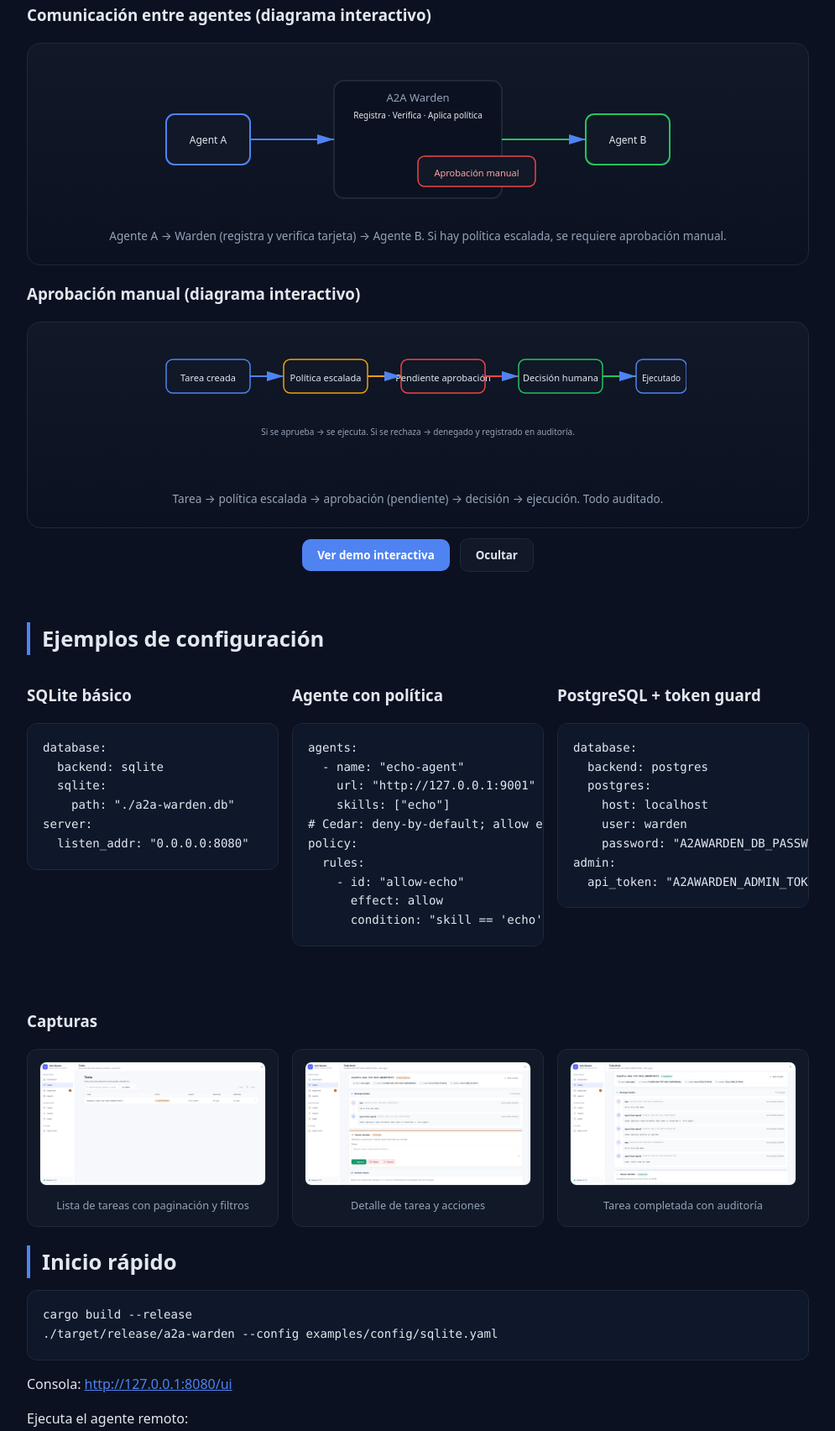
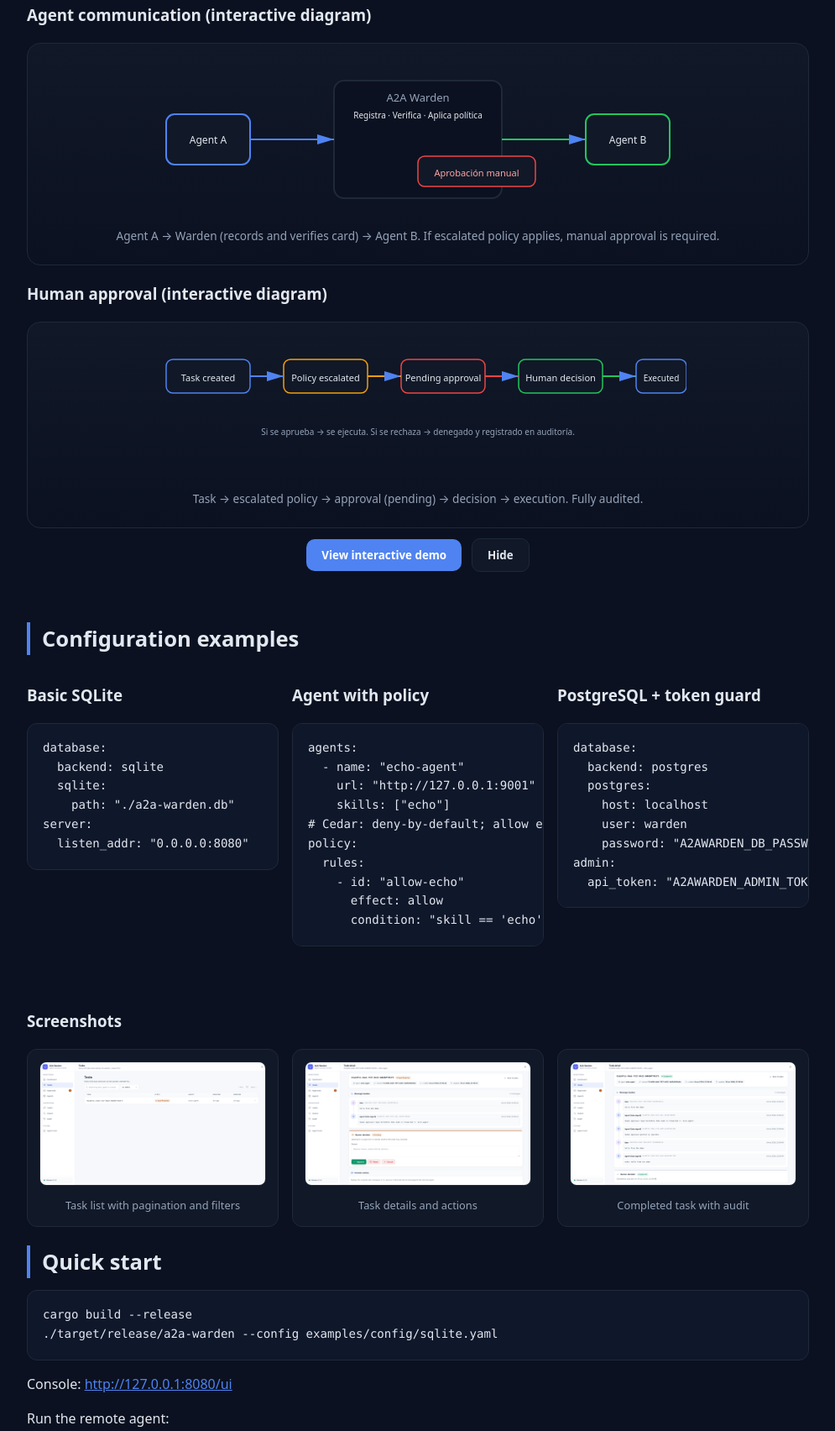
Before and after one commit to jpenren/a2a-warden, an Astro site in the folder site/: page / in a window 1280 px wide. Shown: the part 1008-2712 px from the top of the page at 84% size, without its empty margins (142-1137 px from the left). Built offline with nearby package versions, Linux system fonts and the light colour scheme; Astro itself is replaced by a stand-in of ours.

Commit message:
chore: site updated

```diff
--- a/site/src/pages/index.astro
+++ b/site/src/pages/index.astro
@@ -6,7 +6,7 @@ layout: "../layouts/Layout.astro"
 <head>
 <meta charset="UTF-8"/>
 <meta name="viewport" content="width=device-width"/>
-<title>A2A Warden — Intermediario para agentes A2A</title>
+<title>A2A Warden — Trusted intermediary for agent communication</title>
 <style is:global>
 :root{--bg:#0b1120;--surface:#111827;--text:#e2e8f0;--muted:#94a3b8;--accent:#4f83f1;--accent2:#22c55e;--danger:#ef4444;--border:#1f2937;--radius:16px}
 *{box-sizing:border-box}
@@ -45,7 +45,7 @@ footer{text-align:center;color:var(--muted);padding:40px 0;font-size:.85rem;bord
 <div class="container">
 <header>
   <h1>A2A Warden</h1>
-  <p class="lead">Intermediario de confianza entre agentes A2A. Registra tráfico, verifica tarjetas firmadas, aplica políticas Cedar, y permite supervisión humana — todo en un executable.</p>
+  <p class="lead">A2A Warden acts as a trusted hub-and-spoke intermediary. Records traffic, verifies signed Agent Cards, applies Cedar policies, enables human supervision — all in one executable.</p>
   <div class="menu">
     <a href="#caracteristicas">Características</a>
     <a href="#casos">Casos de uso</a>
@@ -54,8 +54,8 @@ footer{text-align:center;color:var(--muted);padding:40px 0;font-size:.85rem;bord
   </div>
 </header>
 
-<section id="caracteristicas">
-  <h2>Características</h2>
+<section id="features">
+  <h2>Features</h2>
   <div class="grid">
     <div class="card"><h3>Reproducción y reenvío</h3><p>Mensajes con <code>message_id</code> corregido para replay/resend sin perder identidad.</p><span class="tag">A2A</span></div>
     <div class="card"><h3>Tráfico en vivo</h3><p>Feed activo con UUID completo, JSON y formato de tiempo real; activa solo con click.</p><span class="tag green">Live</span></div>
@@ -66,10 +66,10 @@ footer{text-align:center;color:var(--muted);padding:40px 0;font-size:.85rem;bord
   </div>
 </section>
 
-<section id="casos">
-  <h2>Casos de uso interactivos</h2>
+<section id="use-cases">
+  <h2>Interactive use cases</h2>
 
-  <h3>Comunicación entre agentes (diagrama interactivo)</h3>
+  <h3>Agent communication (interactive diagram)</h3>
   <div class="diagram" role="img" aria-label="Diagrama de comunicación entre agentes">
     <svg viewBox="0 0 640 180" xmlns="http://www.w3.org/2000/svg" style="max-width:640px">
       <rect x="20" y="60" width="100" height="60" rx="10" fill="#111827" stroke="#4f83f1" stroke-width="2"/>
@@ -85,22 +85,22 @@ footer{text-align:center;color:var(--muted);padding:40px 0;font-size:.85rem;bord
       <rect x="320" y="110" width="140" height="36" rx="8" fill="#111827" stroke="#ef4444" stroke-width="1.5"/>
       <text x="390" y="134" font-size="11" fill="#fca5a5" text-anchor="middle">Aprobación manual</text>
     </svg>
-    <div class="label">Agente A → Warden (registra y verifica tarjeta) → Agente B. Si hay política escalada, se requiere aprobación manual.</div>
+    <div class="label">Agent A → Warden (records and verifies card) → Agent B. If escalated policy applies, manual approval is required.</div>
   </div>
 
-  <h3>Aprobación manual (diagrama interactivo)</h3>
+  <h3>Human approval (interactive diagram)</h3>
   <div class="diagram" role="img" aria-label="Flujo de aprobación manual">
     <svg viewBox="0 0 640 160" xmlns="http://www.w3.org/2000/svg" style="max-width:640px">
       <rect x="20" y="20" width="100" height="40" rx="8" fill="#111827" stroke="#4f83f1" stroke-width="1.5"/>
-      <text x="70" y="46" font-size="11" fill="#e2e8f0" text-anchor="middle">Tarea creada</text>
+      <text x="70" y="46" font-size="11" fill="#e2e8f0" text-anchor="middle">Task created</text>
       <rect x="160" y="20" width="100" height="40" rx="8" fill="#111827" stroke="#f59e0b" stroke-width="1.5"/>
-      <text x="210" y="46" font-size="11" fill="#e2e8f0" text-anchor="middle">Política escalada</text>
+      <text x="210" y="46" font-size="11" fill="#e2e8f0" text-anchor="middle">Policy escalated</text>
       <rect x="300" y="20" width="100" height="40" rx="8" fill="#111827" stroke="#ef4444" stroke-width="1.5"/>
-      <text x="350" y="46" font-size="11" fill="#e2e8f0" text-anchor="middle">Pendiente aprobación</text>
+      <text x="350" y="46" font-size="11" fill="#e2e8f0" text-anchor="middle">Pending approval</text>
       <rect x="440" y="20" width="100" height="40" rx="8" fill="#111827" stroke="#22c55e" stroke-width="1.5"/>
-      <text x="490" y="46" font-size="11" fill="#e2e8f0" text-anchor="middle">Decisión humana</text>
+      <text x="490" y="46" font-size="11" fill="#e2e8f0" text-anchor="middle">Human decision</text>
       <rect x="580" y="20" width="60" height="40" rx="8" fill="#111827" stroke="#4f83f1" stroke-width="1.5"/>
-      <text x="610" y="46" font-size="10" fill="#e2e8f0" text-anchor="middle">Ejecutado</text>
+      <text x="610" y="46" font-size="10" fill="#e2e8f0" text-anchor="middle">Executed</text>
       <path d="M120 40 L160 40" stroke="#4f83f1" stroke-width="2" marker-end="url(#arrow2)"/>
       <path d="M260 40 L300 40" stroke="#f59e0b" stroke-width="2" marker-end="url(#arrow2)"/>
       <path d="M400 40 L440 40" stroke="#ef4444" stroke-width="2" marker-end="url(#arrow2)"/>
@@ -108,33 +108,33 @@ footer{text-align:center;color:var(--muted);padding:40px 0;font-size:.85rem;bord
       <defs><marker id="arrow2" markerWidth="10" markerHeight="10" refX="10" refY="3" orient="auto"><polygon points="0 0,10 3,0 6" fill="#4f83f1"/></marker></defs>
       <text x="320" y="110" font-size="10" fill="#94a3b8" text-anchor="middle">Si se aprueba → se ejecuta. Si se rechaza → denegado y registrado en auditoría.</text>
     </svg>
-    <div class="label">Tarea → política escalada → aprobación (pendiente) → decisión → ejecución. Todo auditado.</div>
+    <div class="label">Task → escalated policy → approval (pending) → decision → execution. Fully audited.</div>
   </div>
 
   <div class="interactive">
-    <button onclick="document.getElementById('demo-modal').style.display='flex'">Ver demo interactiva</button>
-    <button onclick="document.getElementById('demo-modal').style.display='none'" class="secondary">Ocultar</button>
+    <button onclick="document.getElementById('demo-modal').style.display='flex'">View interactive demo</button>
+    <button onclick="document.getElementById('demo-modal').style.display='none'" class="secondary">Hide</button>
   </div>
   <div id="demo-modal" style="display:none;background:rgba(11,17,32,.95);position:fixed;inset:0;z-index:50;align-items:center;justify-content:center;padding:20px;backdrop-filter:blur(8px)">
     <div style="background:var(--surface);border:1px solid var(--border);border-radius:var(--radius);padding:28px;max-width:560px;width:100%;box-shadow:0 20px 60px rgba(0,0,0,.4)">
       <h3 style="margin-top:0">Simulación: flujo con aprobación</h3>
-      <p><strong>Agente A</strong> envía una tarea <code>create-order</code> a <strong>Agent B</strong>. La política Cedar requiere aprobación para ese skill.</p>
+      <p><strong>Agent A</strong> sends a <code>create-order</code> task to <strong>Agent B</strong>. Cedar policy requires approval for that skill.</p>
       <pre><code>policy:
   rules:
     - id: "esc-order"
       effect: escalate
       condition: "skill == 'create-order' && targetAgent == 'delivery-agent'"</code></pre>
-      <p>Resultado: tarea en <span style="color:var(--danger)">pendiente aprobación</span>. El supervisor aprueba → se ejecuta y se registra en audit.</p>
+      <p>Result: task in <span style="color:var(--danger)">pending approval</span>. Supervisor approves → executed and audited.</p>
       <button onclick="document.getElementById('demo-modal').style.display='none'">Cerrar</button>
     </div>
   </div>
 </section>
 
 <section id="config">
-  <h2>Ejemplos de configuración</h2>
+  <h2>Configuration examples</h2>
   <div class="grid">
     <div>
-      <h3>SQLite básico</h3>
+      <h3>Basic SQLite</h3>
       <pre><code>database:
   backend: sqlite
   sqlite:
@@ -143,7 +143,7 @@ server:
   listen_addr: "0.0.0.0:8080"</code></pre>
     </div>
     <div>
-      <h3>Agente con política</h3>
+      <h3>Agent with policy</h3>
       <pre><code>agents:
   - name: "echo-agent"
     url: "http://127.0.0.1:9001"
@@ -169,28 +169,28 @@ admin:
   </div>
 </section>
 
-<section id="inicio">
-  <h3>Capturas</h3>
+<section id="quickstart">
+  <h3>Screenshots</h3>
   <div style="display:grid;gap:16px;grid-template-columns:repeat(auto-fit,minmax(260px,1fr))">
     <figure style="margin:0;background:var(--surface);border:1px solid var(--border);border-radius:12px;padding:14px;text-align:center">
       <img src="/assets/tasks.png" alt="Tasks" style="max-width:100%;border-radius:8px;border:1px solid var(--border)"/>
-      <figcaption style="font-size:.8rem;color:var(--muted);margin-top:8px">Lista de tareas con paginación y filtros</figcaption>
+      <figcaption style="font-size:.8rem;color:var(--muted);margin-top:8px">Task list with pagination and filters</figcaption>
     </figure>
     <figure style="margin:0;background:var(--surface);border:1px solid var(--border);border-radius:12px;padding:14px;text-align:center">
       <img src="/assets/task-details.png" alt="Task details" style="max-width:100%;border-radius:8px;border:1px solid var(--border)"/>
-      <figcaption style="font-size:.8rem;color:var(--muted);margin-top:8px">Detalle de tarea y acciones</figcaption>
+      <figcaption style="font-size:.8rem;color:var(--muted);margin-top:8px">Task details and actions</figcaption>
     </figure>
     <figure style="margin:0;background:var(--surface);border:1px solid var(--border);border-radius:12px;padding:14px;text-align:center">
       <img src="/assets/task-completed-details.png" alt="Task completed details" style="max-width:100%;border-radius:8px;border:1px solid var(--border)"/>
-      <figcaption style="font-size:.8rem;color:var(--muted);margin-top:8px">Tarea completada con auditoría</figcaption>
+      <figcaption style="font-size:.8rem;color:var(--muted);margin-top:8px">Completed task with audit</figcaption>
     </figure>
   </div>
 
-  <h2>Inicio rápido</h2>
+  <h2>Quick start</h2>
   <pre><code>cargo build --release
 ./target/release/a2a-warden --config examples/config/sqlite.yaml</code></pre>
-  <p>Consola: <a href="http://127.0.0.1:8080/ui" style="color:var(--accent)">http://127.0.0.1:8080/ui</a></p>
-  <p>Ejecuta el agente remoto:</p>
+  <p>Console: <a href="http://127.0.0.1:8080/ui" style="color:var(--accent)">http://127.0.0.1:8080/ui</a></p>
+  <p>Run the remote agent:</p>
   <pre><code>python3 examples/sample-agents/echo-python/echo_agent.py --port 9001</code></pre>
 </section>
 
```
